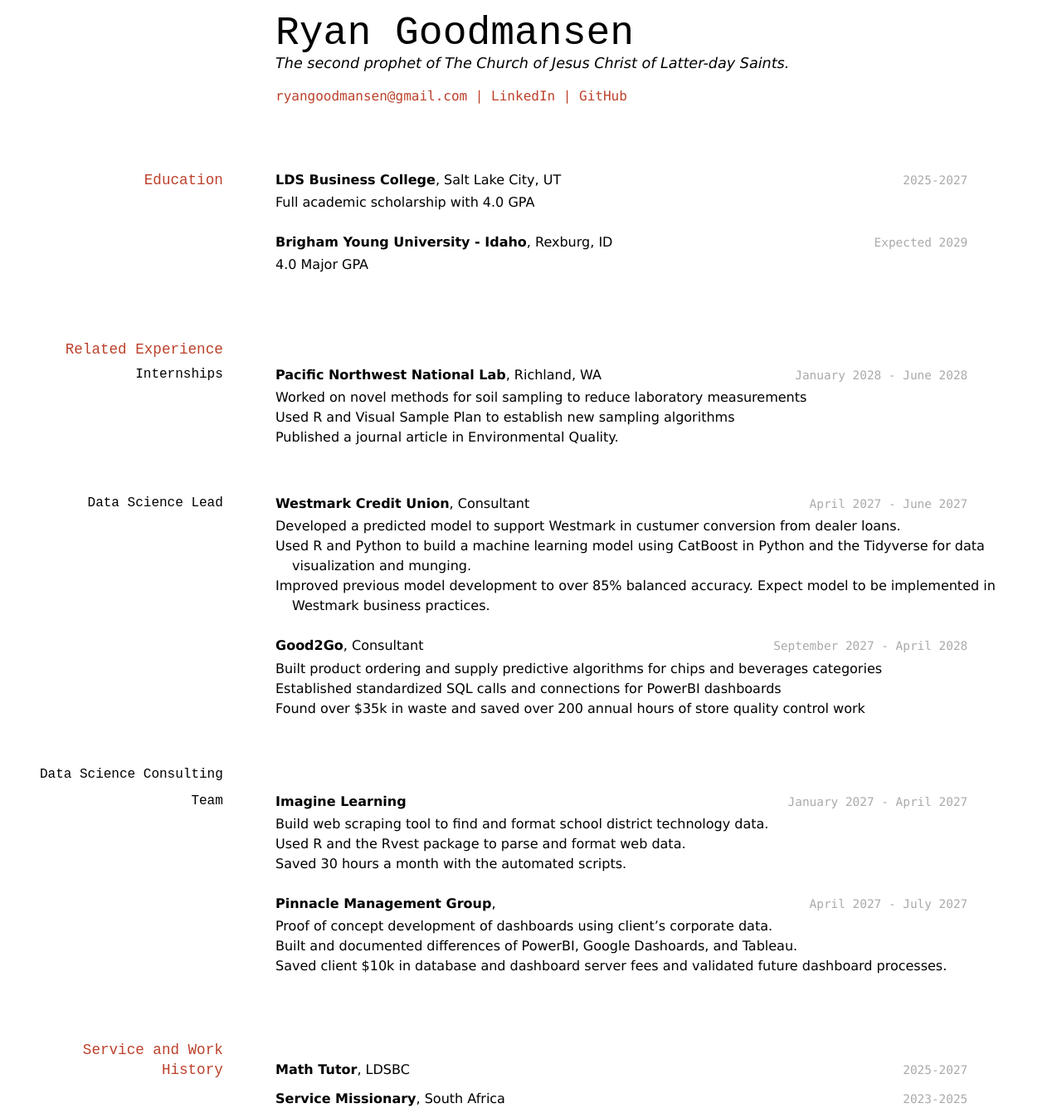
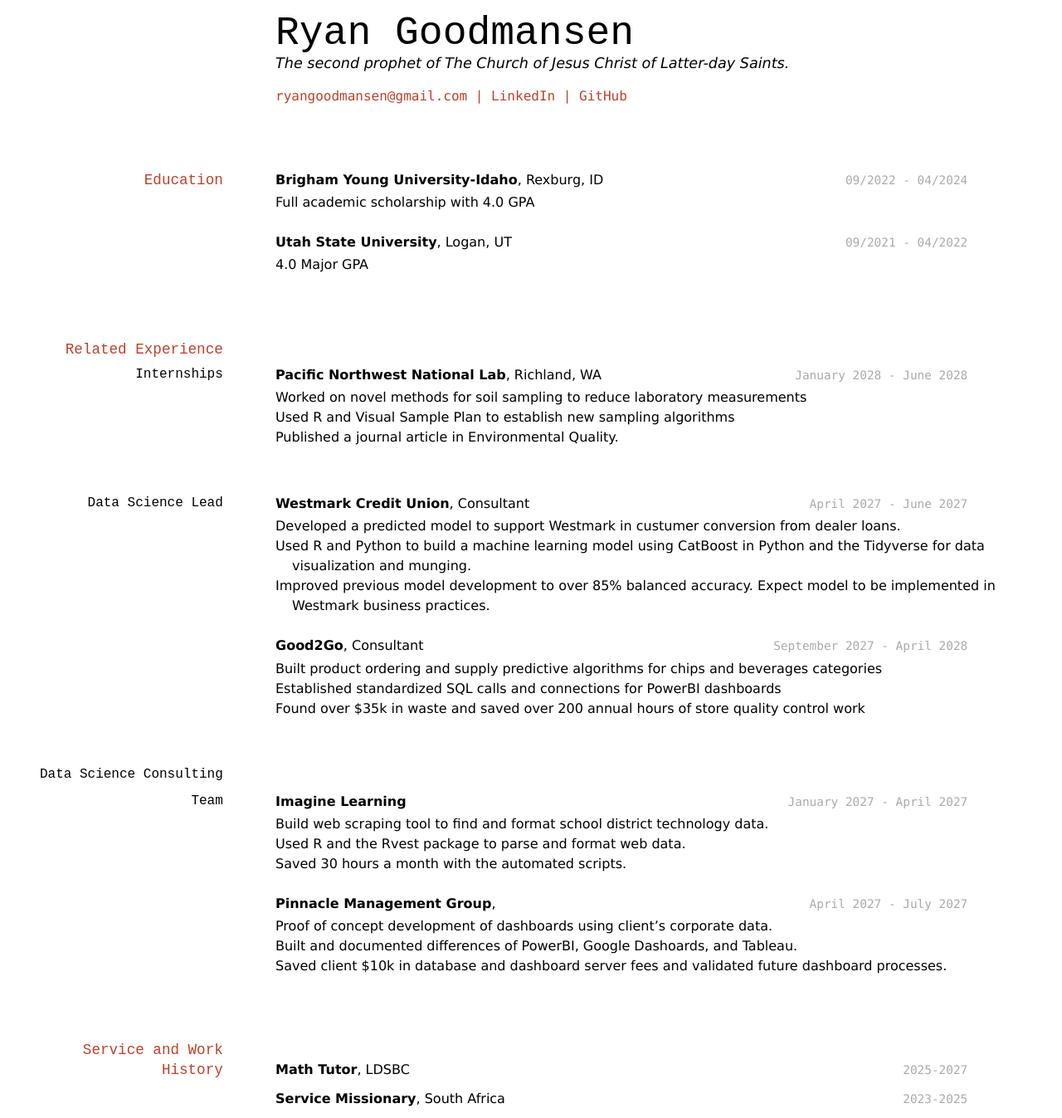
Before and after one commit to rgoodmansen/goodmansen-resume, a Jekyll site: the page built from docs/index.md, in a window 1280 px wide. Shown: the whole page at 83% size. Built offline with Jekyll 4.4.1, drawn with Linux system fonts in a browser that asks for light colours.

Commit message:
Finished links

```diff
--- a/docs/index.md
+++ b/docs/index.md
@@ -3,25 +3,26 @@
 title: Ryan Goodmansen Resume
 ---
 # Ryan Goodmansen
+
 The second prophet of The Church of Jesus Christ of Latter-day Saints.
 
 <div id="webaddress">
 <a href="ryangoodmansen@gmail.com">ryangoodmansen@gmail.com</a>
 | <a href="https://www.linkedin.com/in/ryan-goodmansen/">LinkedIn</a>
-| <a href="https://github.com/byuids-resumes">GitHub</a>
+| <a href="https://rgoodmansen.github.io/goodmansen-resume/">GitHub</a>
 </div>
 
 <!-- https://www.monique.tech/the-art-of-markdown -->
 
 ## Education
 
-`2025-2027`
-__LDS Business College__, Salt Lake City, UT
+`09/2022 - 04/2024`
+__Brigham Young University-Idaho__, Rexburg, ID
 
 - Full academic scholarship with 4.0 GPA
 
-`Expected 2029`
-__Brigham Young University - Idaho__, Rexburg, ID
+`09/2021 - 04/2022`
+__Utah State University__, Logan, UT
 
 - 4.0 Major GPA
 
```
